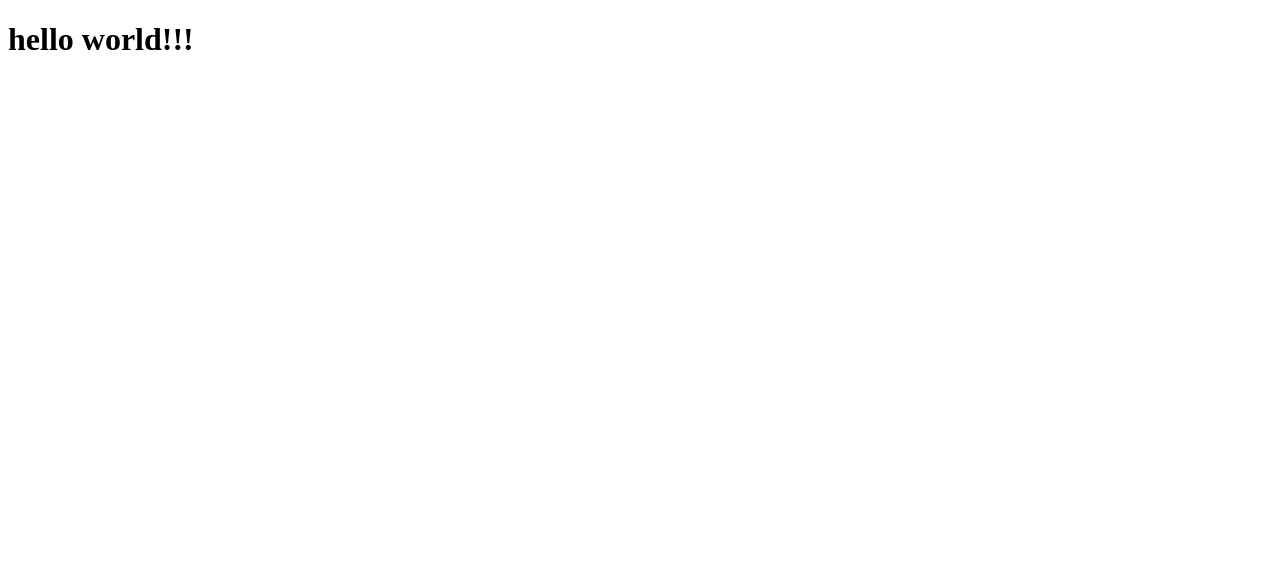
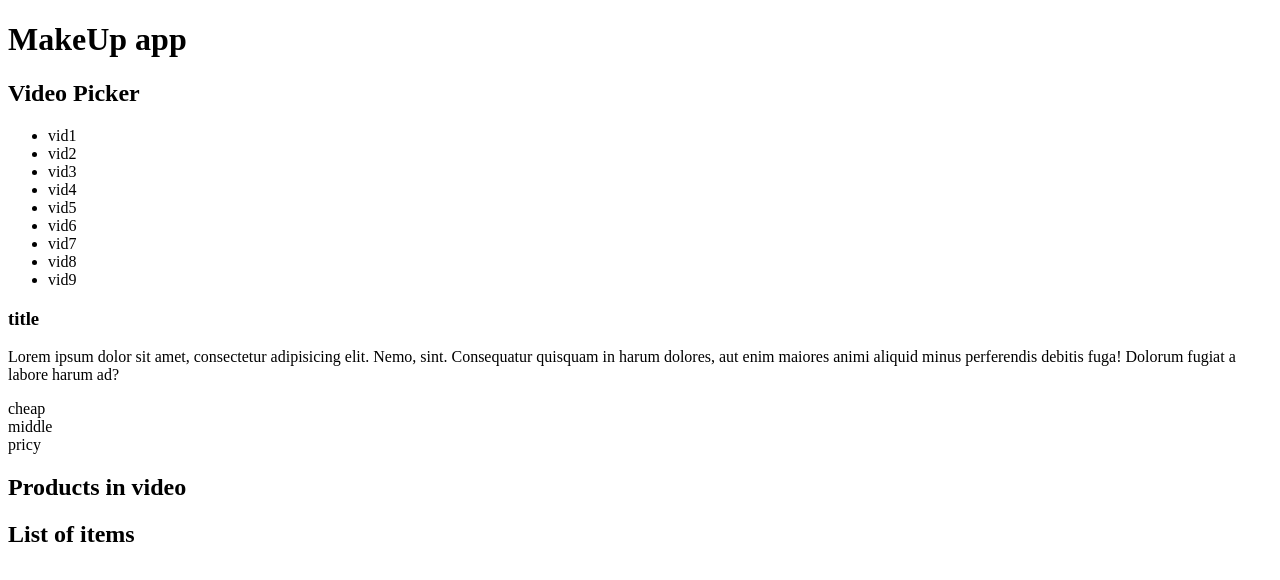
Before and after one commit to ellenprobst/makeUpProject, a website: page index.html in a window 1280 px wide. Drawn offline with nearby package versions, Linux system fonts and the light colour scheme; no server answers.

Commit message:
initial markup

```diff
--- a/index.html
+++ b/index.html
@@ -5,7 +5,61 @@
 	<title>MakeUp Project</title>
 </head>
 <body>
-	<h1>hello world!!!</h1>
+	<header>
+		<h1>MakeUp app</h1>
+	</header>
+	<main>
+		<div class="wrapper">
+			<div class="video__wrapper">
+				<div class="video_selection">
+					<h2>Video Picker</h2>
+					<ul>
+						<li>vid1</li>
+						<li>vid2</li>
+						<li>vid3</li>
+						<li>vid4</li>
+						<li>vid5</li>
+						<li>vid6</li>
+						<li>vid7</li>
+						<li>vid8</li>
+						<li>vid9</li>
+					</ul>
+				</div> <!-- video_selection -->
+				<div class="video">
+					<div class="video__slider">
+					</div>
+					<div class="video__description">
+						<h3>title</h3>
+						<p>Lorem ipsum dolor sit amet, consectetur adipisicing elit. Nemo, sint. Consequatur quisquam in harum dolores, aut enim maiores animi aliquid minus perferendis debitis fuga! Dolorum fugiat a labore harum ad?</p>
+					</div>
+				</div> <!-- video -->
+			</div> <!-- video__wrapper -->
+			<div class="products">
+				<div class="products__filter">
+					<div id="cheap" class="products__filter--price">cheap</div>
+					<div id="middle" class="products__filter--price">middle</div>
+					<div id="pricy" class="products__filter--price">pricy</div>
+				</div>
+				<div class="products__types">
+					<h2>Products in video</h2>
+					<!-- div.type >
+						h3 >
+							ul >
+								li
+									img,name,description,price, add button -->
+				</div>
+			</div> <!-- products -->
+		</div><!--  wrapper -->
+	</main>
+	<footer>
+		<div class="basket__layover">
+			<h2>List of items</h2>
+		</div>
+		<div class="basket">
+			<div class="basket__numberOfItems"></div>
+			<div class="basket__total"></div>
+		</div>
+	</footer>
 	<script src="https://ajax.googleapis.com/ajax/libs/jquery/1.10.2/jquery.min.js"></script>
 	<script src="dev/scripts/main.js"></script>
 
```
